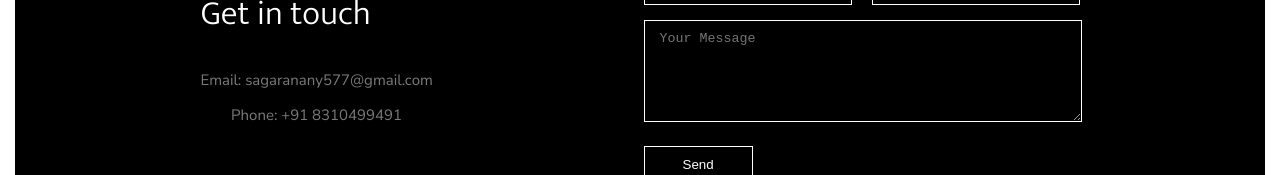
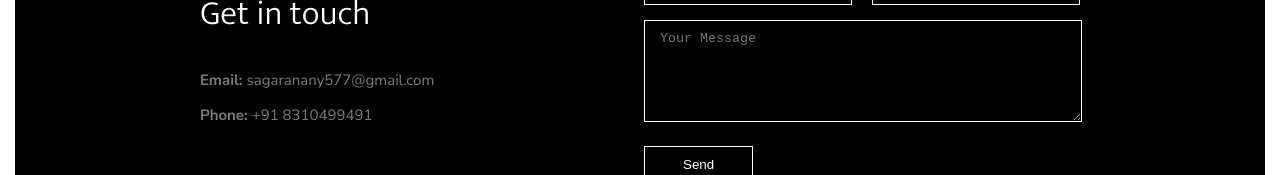
Before and after one commit to ananysagar/portfolio, a React (Create React App) app: page / in a window 1280 px wide. Shown: the part 3169-3344 px from the top of the page. Built offline with nearby package versions, Linux system fonts and the light colour scheme.

Commit message:
alignment fix

```diff
--- a/src/components/contactus.css
+++ b/src/components/contactus.css
@@ -38,6 +38,10 @@
 .contact-detail p {
   font-size: 15px;
   margin-top: 0;
+  text-align: left;
+}
+.contact-detail p span {
+  font-weight: bold;
 }
 .form {
   display: flex;
```
